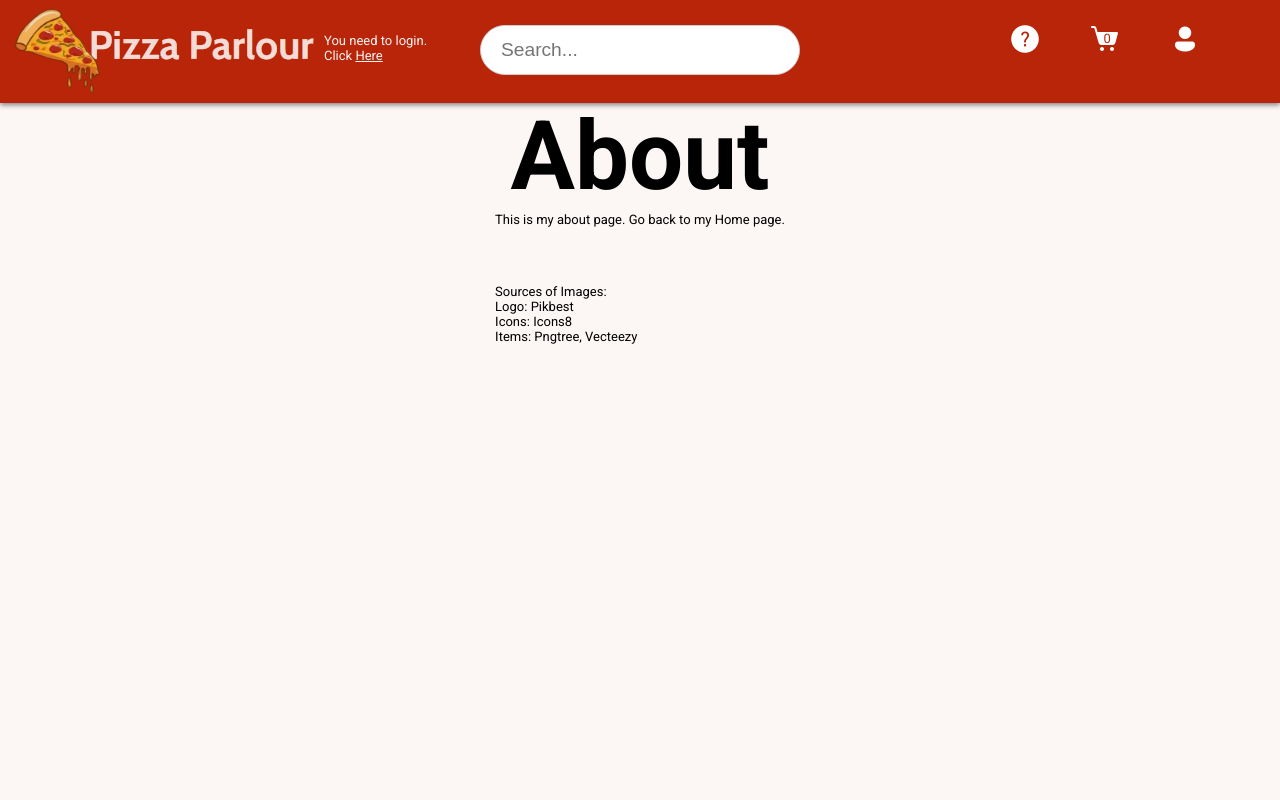
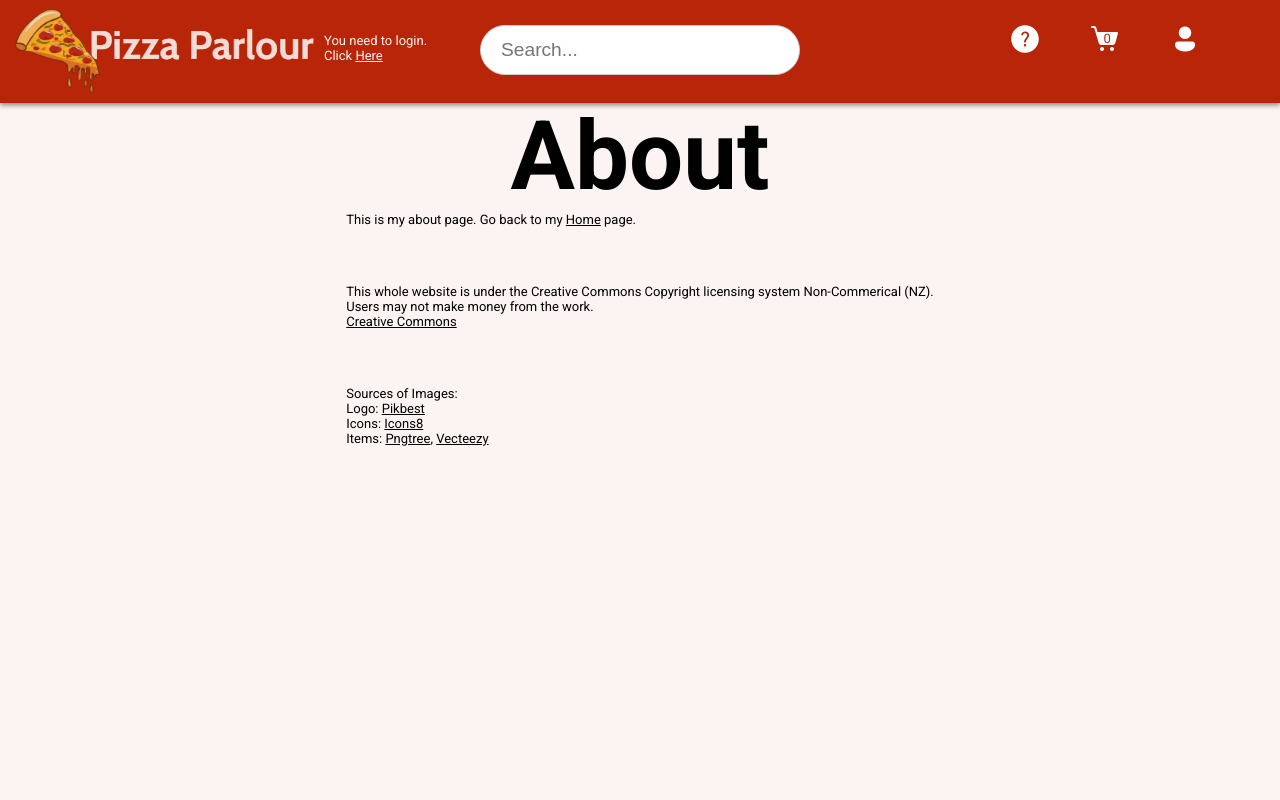
Before and after one commit to lucasarge/takeaway, a Django app: page /about/ in a window 1280 px wide. Run offline with Django 5.2, Linux system fonts and the light colour scheme.

Commit message:
finished all the templates

```diff
--- a/takeaway/products/templates/products/cart.html
+++ b/takeaway/products/templates/products/cart.html
@@ -26,7 +26,7 @@
 					<div class="cart-image-name">
 						<img class="cart-image"
 						src="{{ item.product.image.url }}"
-						alt="item.product.slug">
+						alt="{{ item.product.slug }}">
 						<h5><a href="product/{{ item.product.slug }}">
 							{{ item.product.name }}
 						</a></h5>
--- a/takeaway/products/templates/products/menu.html
+++ b/takeaway/products/templates/products/menu.html
@@ -41,7 +41,7 @@
                 {% if products|length == 0 %}
                 <h6>
                     Sorry but we could not understand what you were looking for.
-                    Click <a href="/products/" class="underlined">here</a> to go
+                    Click <a href="/products/" class="ul">here</a> to go
                      to menu. &nbsp;&nbsp;&nbsp;
                 </h6>
 
--- a/takeaway/static/css/style.css
+++ b/takeaway/static/css/style.css
@@ -19,7 +19,7 @@ All CSS classes shared accross the body.
 
 body {
     min-height: 100vh;
-    background-color: rgb(252,246,245);
+    background-color: rgb(251, 244, 243);
     color: rgb(0,0,0);
     font-family: "Roboto", "consolas", sans-serif;
     font-size: 3rem;
@@ -45,7 +45,7 @@ main {
 All CSS classes relating to text, images or other miscellaneous.
 */
 
-.underlined {
+.ul {
     text-decoration: underline;
 }
 
--- a/takeaway/templates/about.html
+++ b/takeaway/templates/about.html
@@ -9,11 +9,20 @@
 {% block content %}
     {% comment %} Content of about page. {% endcomment %}
     <h1>About</h1>
-    <p>This is my about page. Go back to my <a href="/">Home</a> page.</p>
+    <p>This is my about page. Go back to my
+        <a class="ul" href="/">Home</a> page.
+    </p>
+    <br>
+    <p>
+        This whole website is under the Creative Commons Copyright licensing
+        system Non-Commerical (NZ).
+    </p>
+    <p>Users may not make money from the work.</p>
+    <p><a class="ul"href="https://creativecommons.org/">Creative Commons</a></p>
     <br>
     <p>Sources of Images:</p>
-    <p>Logo: <a href="https://pikbest.com/">Pikbest</a></p>
-    <p>Icons: <a href="https://icons8.com/">Icons8</a></p>
-    <p>Items: <a href="https://pngtree.com/">Pngtree</a>,
-               <a href="https://www.vecteezy.com/">Vecteezy</a></p>
+    <p>Logo: <a class="ul" href="https://pikbest.com/">Pikbest</a></p>
+    <p>Icons: <a class="ul" href="https://icons8.com/">Icons8</a></p>
+    <p>Items: <a class="ul" href="https://pngtree.com/">Pngtree</a>,
+               <a class="ul" href="https://www.vecteezy.com/">Vecteezy</a></p>
 {% endblock %}
--- a/takeaway/templates/index.html
+++ b/takeaway/templates/index.html
@@ -10,6 +10,8 @@
     {% comment %} Content of about page. {% endcomment %}
     <h1>Home</h1>
     <p>Hello World, this is the home page. Check out my
-        <a href="/about">About</a> page.
+        <a class="ul" href="/about">About</a> page.
     </p>
+    <br>
+    <p>Click the logo in top left corner to go to the Menu!</p>
 {% endblock %}
--- a/takeaway/templates/layout.html
+++ b/takeaway/templates/layout.html
@@ -41,7 +41,7 @@
                 {% else %}
                 <p>You need to login.</p>
                 <p>Click
-                    <a href="/users/register" class="underlined">Here</a>
+                    <a href="/users/register" class="ul">Here</a>
                 </p>
                 {% endif %}
             </div>
@@ -62,7 +62,7 @@
             <div>
                 <div class="icon">
                     <button class="dropbtn">
-                        <img src="/media/help-icons8.png" alt="">
+                        <img src="/media/help-icons8.png" alt="help-icon">
                     </button>
                     <div class="dropdown-content">
                         <a href="/">Home</a>
@@ -73,7 +73,7 @@
             <div>
                 <div class="icon">
                     <a href="/products/cart">
-                        <img src="/media/cart-icons8.png" alt="">
+                        <img src="/media/cart-icons8.png" alt="cart-icon">
                         <p class="cart-item-quantity">
                             {{ cart_item_quantity }}
                         </p>
@@ -84,7 +84,7 @@
                 {% comment %} Dropdown icon with links in it. {% endcomment %}
                 <div class="icon">
                     <button class="dropbtn">
-                        <img src="/media/user-icons8.png" alt="">
+                        <img src="/media/user-icons8.png" alt="account-icon">
                     </button>
                     <div class="dropdown-content">
                         <a href="/users/register">Register</a>
--- a/takeaway/users/templates/users/login.html
+++ b/takeaway/users/templates/users/login.html
@@ -10,7 +10,7 @@
         <div class="login-div">
             <h1>Login</h1>
             <p>If you haven't got an account click
-                <a href="/users/register" class="underlined">here</a>.</p>
+                <a href="/users/register" class="ul">here</a>.</p>
             {% comment %} Collect cookies + display login form. {% endcomment %}
             <form class="register" action="/users/login" method="post">
                 {% csrf_token %}
--- a/takeaway/users/templates/users/register.html
+++ b/takeaway/users/templates/users/register.html
@@ -10,7 +10,7 @@
         <div class="register-div">
             <h1>Register</h1>
             <p>If you are already have an account click
-                <a href="/users/login" class="underlined">here</a>.</p>
+                <a href="/users/login" class="ul">here</a>.</p>
             {% comment %} Collect cookies+display register form.{% endcomment %}
             <form class="register" action="/users/register" method="post">
                 {% csrf_token %}
```
Also changed, not shown: takeaway/db.sqlite3.
